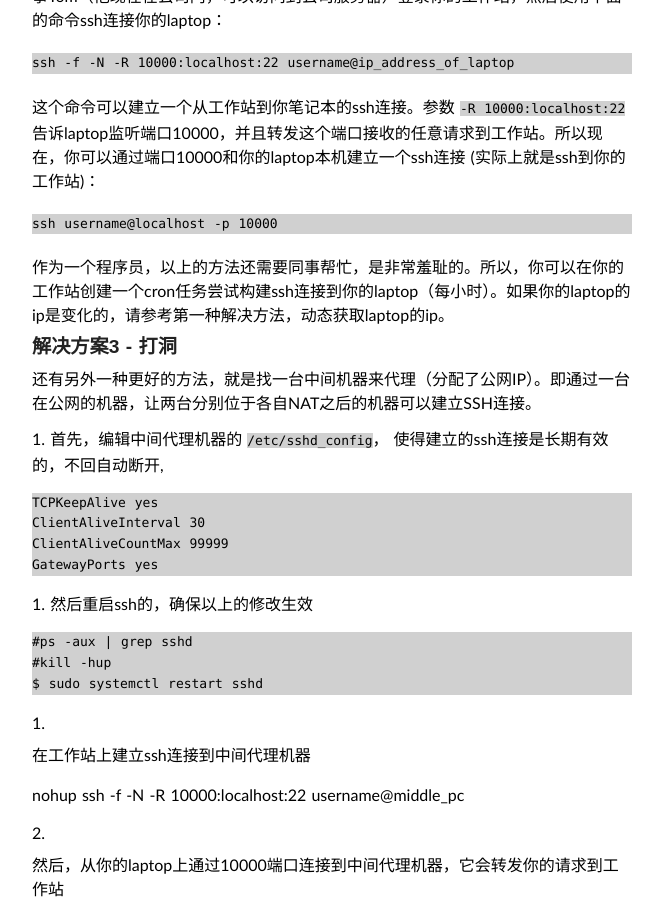
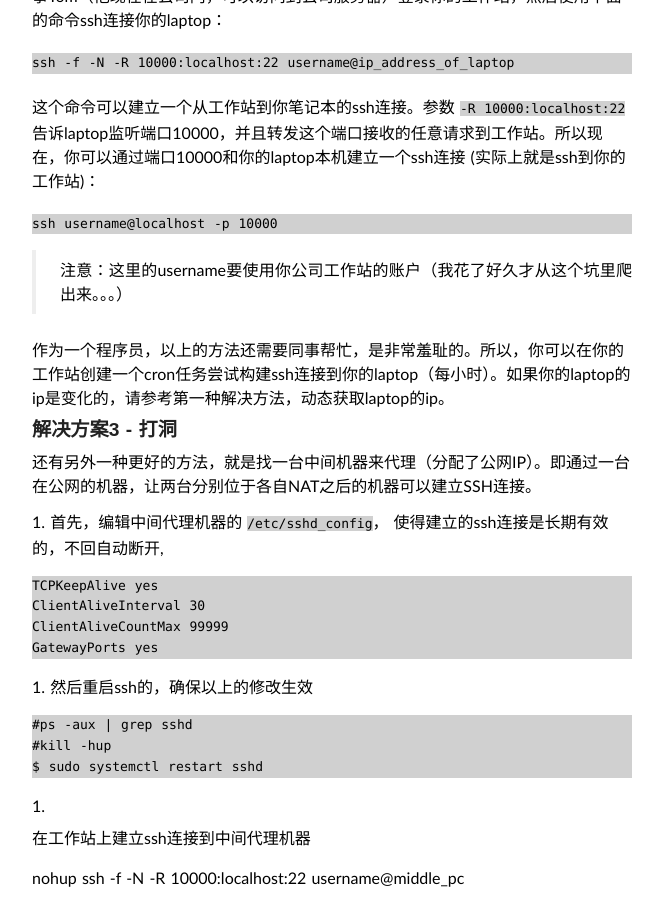
Before and after one commit to hezila/hezila.github.io, a Jekyll site: the page built from _posts/2017-01-05-ssh-nat.md, in a window 1280 px wide and 900 px high, scrolled down 1234 px. Shown: the whole window, without its empty margins (308-971 px from the left). Built offline with Jekyll 4.4.1, drawn with Linux system fonts in a browser that asks for light colours; some web fonts are replaced; comment, search, counter and statistics services are not loaded.

Commit message:
update ssh nat

```diff
--- a/_posts/2017-01-05-ssh-nat.md
+++ b/_posts/2017-01-05-ssh-nat.md
@@ -47,6 +47,8 @@ keywords: [ddns, ssh, 动态IP，动态DNS]
 
     ssh username@localhost -p 10000
 
+> 注意：这里的username要使用你公司工作站的账户（我花了好久才从这个坑里爬出来。。。）
+
 作为一个程序员，以上的方法还需要同事帮忙，是非常羞耻的。所以，你可以在你的工作站创建一个cron任务尝试构建ssh连接到你的laptop（每小时）。如果你的laptop的ip是变化的，请参考第一种解决方法，动态获取laptop的ip。
 
 ### 解决方案3 - 打洞
```
